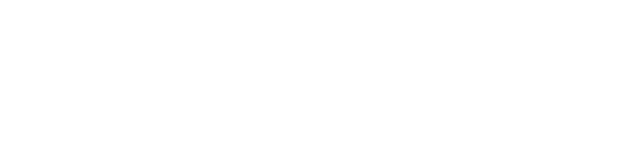
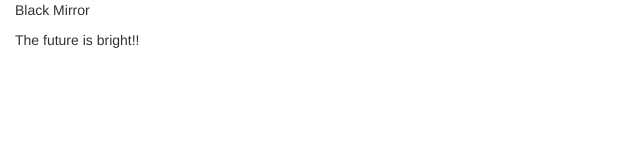
Before and after one commit to AndreasV84/coding-project, a plain HTML site: page index.html in a window 1280 px wide. Shown: the whole page, without its empty margins (0-640 px from the left). Drawn offline with Linux system fonts and the light colour scheme; a web font is replaced by a local one.

Commit message:
Add cover section

```diff
--- a/index.html
+++ b/index.html
@@ -19,6 +19,16 @@
 
   </head>
   <body>
+    <section id="cover">
+      <div class="container-fluid">
+        <div class="row">
+          <div class="col-md-12">
+            <p class="title">Black Mirror</p>
+            <p class="subtitle">The future is bright!!</p>
+          </div>
+        </div>
+      </div>
+    </section>
 
   </body>
 </html>
```
